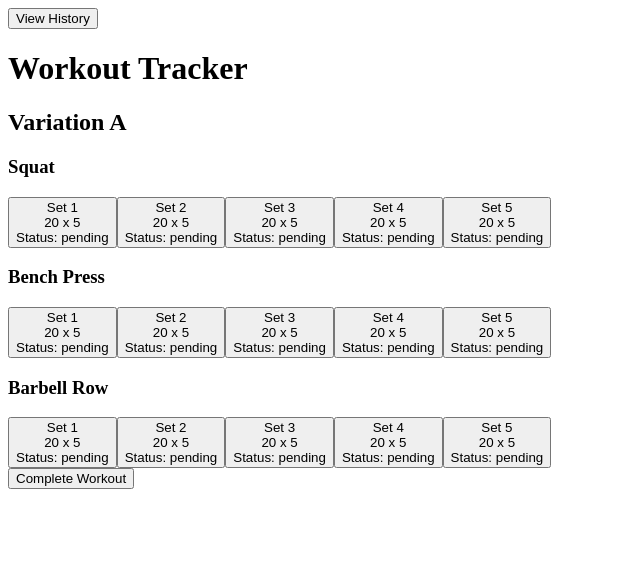
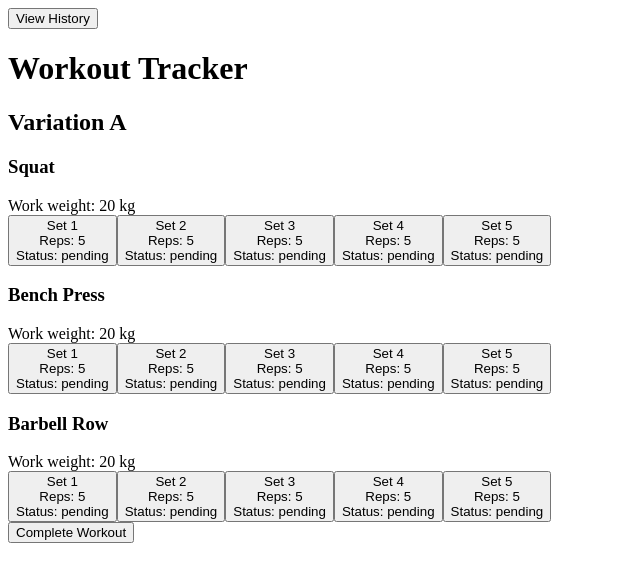
Before and after one commit to pattyde/workout-tracker, a React (Vite) app: page / in a window 1280 px wide. Shown: the top 582 px of the page, without its empty margins (0-640 px from the left). Built offline with nearby package versions, Linux system fonts and the light colour scheme.

Commit message:
update UX to remove work weight duplication

```diff
--- a/src/ui/ActiveWorkoutView.tsx
+++ b/src/ui/ActiveWorkoutView.tsx
@@ -27,6 +27,14 @@ export default function ActiveWorkoutView({
             exerciseDefinitions[exercise.exerciseDefinitionId]
               ?.name ?? 'Unknown Exercise'
           }
+          unit={
+            exerciseDefinitions[exercise.exerciseDefinitionId]
+              ?.defaultUnit ?? 'kg'
+          }
+          workWeight={
+            exercise.sets.find(set => set.type === 'work')
+              ?.targetWeight ?? null
+          }
           sets={exercise.sets}
           onSetTap={onSetTap}
         />
@@ -38,12 +46,16 @@ export default function ActiveWorkoutView({
 interface ExerciseCardProps {
   exerciseDefinitionName: string
   sets: Workout['exerciseInstances'][number]['sets']
+  unit: ExerciseDefinition['defaultUnit']
+  workWeight: number | null
   onSetTap: (setId: string) => void
 }
 
 function ExerciseCard({
   exerciseDefinitionName,
   sets,
+  unit,
+  workWeight,
   onSetTap,
 }: ExerciseCardProps) {
   const orderedSets = [...sets].sort(
@@ -53,11 +65,14 @@ function ExerciseCard({
   return (
     <div>
       <h3>{exerciseDefinitionName}</h3>
+      <div>
+        Work weight:{' '}
+        {workWeight != null ? `${workWeight} ${unit}` : '—'}
+      </div>
       {orderedSets.map((set, index) => (
         <SetRow
           key={set.id}
           index={index}
-          targetWeight={set.targetWeight}
           targetReps={set.targetReps}
           status={set.status}
           actualReps={set.actualReps}
@@ -70,7 +85,6 @@ function ExerciseCard({
 
 interface SetRowProps {
   index: number
-  targetWeight: number
   targetReps: number
   status: Workout['exerciseInstances'][number]['sets'][number]['status']
   actualReps?: number
@@ -79,7 +93,6 @@ interface SetRowProps {
 
 function SetRow({
   index,
-  targetWeight,
   targetReps,
   status,
   actualReps,
@@ -93,9 +106,7 @@ function SetRow({
   return (
     <button type="button" onClick={onTap}>
       <div>Set {index + 1}</div>
-      <div>
-        {targetWeight} x {repsDisplay}
-      </div>
+      <div>Reps: {repsDisplay}</div>
       <div>Status: {status}</div>
     </button>
   )
--- a/src/ui/WorkoutHistoryScreen.tsx
+++ b/src/ui/WorkoutHistoryScreen.tsx
@@ -257,6 +257,12 @@ function WorkoutDetailsView({
         const name =
           exerciseDefinitions[exercise.exerciseDefinitionId]
             ?.name ?? 'Unknown Exercise'
+        const unit =
+          exerciseDefinitions[exercise.exerciseDefinitionId]
+            ?.defaultUnit ?? 'kg'
+        const workWeight =
+          exercise.sets.find(set => set.type === 'work')
+            ?.targetWeight ?? null
         const orderedSets = [...exercise.sets].sort(
           (a, b) => a.orderIndex - b.orderIndex
         )
@@ -264,6 +270,12 @@ function WorkoutDetailsView({
         return (
           <div key={exercise.id}>
             <h3>{name}</h3>
+            <div>
+              Work weight:{' '}
+              {workWeight != null
+                ? `${workWeight} ${unit}`
+                : '—'}
+            </div>
             {orderedSets.map((set, index) => (
               <button
                 key={set.id}
@@ -273,7 +285,10 @@ function WorkoutDetailsView({
               >
                 <div>Set {index + 1}</div>
                 <div>
-                  {set.targetWeight} x {set.targetReps}
+                  Reps:{' '}
+                  {set.actualReps != null
+                    ? set.actualReps
+                    : set.targetReps}
                 </div>
                 <div>
                   Actual:{' '}
```
Also changed, not shown: 1 other file (tests, documents, lock files or other folders).
